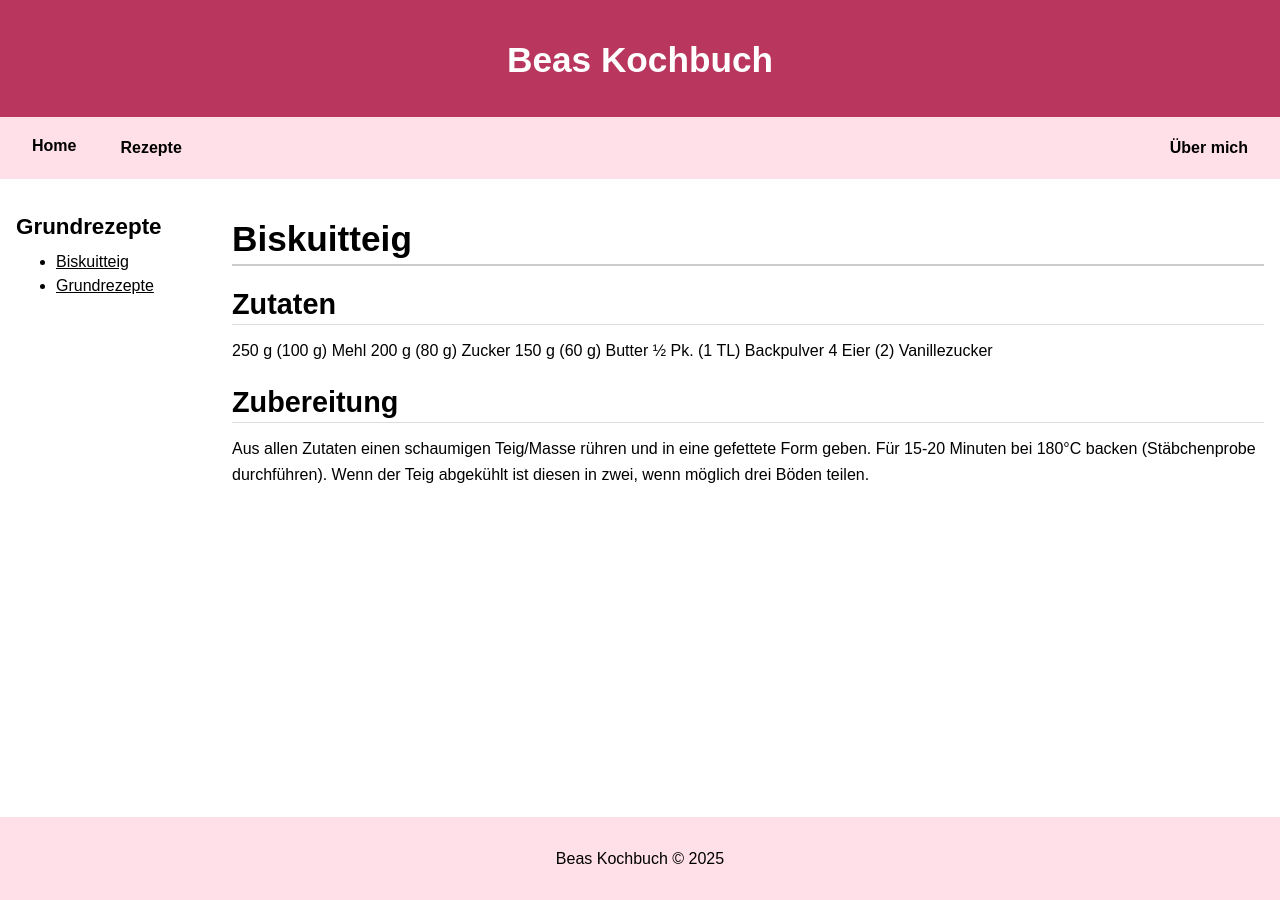
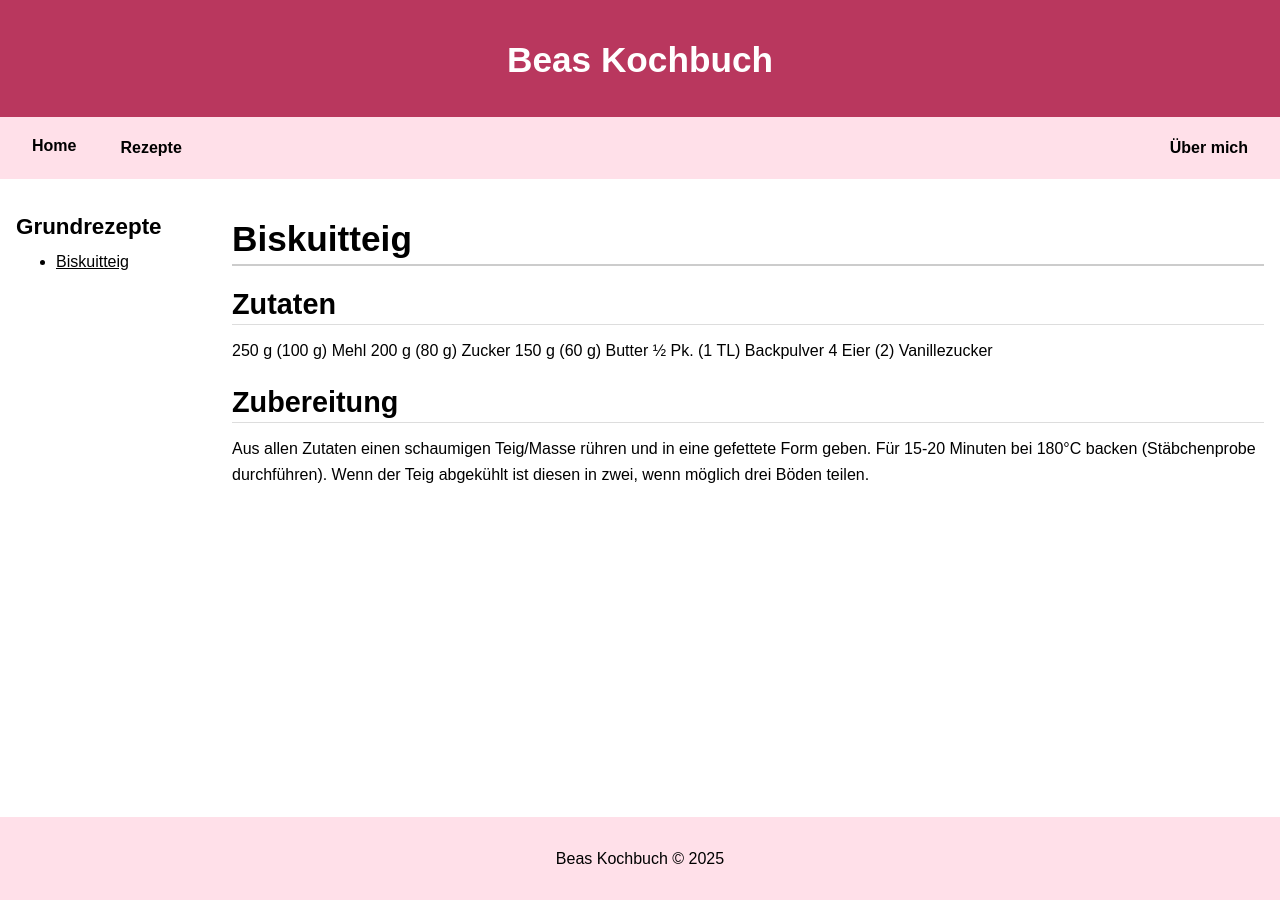
Before and after one commit to BeasKochbuch/BeasKochbuch.github.io, a Jekyll site: the page built from _recipes/grundrezepte/biskuitteig.md, in a window 1280 px wide. Built offline with Jekyll 4.4.1, drawn with Linux system fonts in a browser that asks for light colours.

Commit message:
Fix in layout and navigation

```diff
--- a/_layouts/category.html
+++ b/_layouts/category.html
@@ -20,7 +20,7 @@
       {{ content }}
     </div>
 
-    <section class="category-list">
+    <!-- <section class="category-list">
       {% assign items = site.recipes | where:"subcategory", page.subcategory | sort: "title" %}
       {% if items.size > 0 %}
         <ul>
@@ -31,7 +31,7 @@
       {% else %}
         <p>Keine Rezepte gefunden.</p>
       {% endif %}
-    </section>
+    </section> -->
   </main>
 
   <footer>
--- a/_layouts/recipe.html
+++ b/_layouts/recipe.html
@@ -17,13 +17,15 @@
   <div class="section">
     <aside class="sidebar">
       <h3>{{ page.subcategory }}</h3>
+      {% assign items = site.recipes
+        | where:"subcategory", page.subcategory
+        | where:"layout","recipe"
+        | sort:"title" %}
+
       <ul>
-        {% assign subitems = site.recipes | where:"subcategory", page.subcategory | sort: "title" %}
-        {% for s in subitems %}
-          <li class="{% if s.url == page.url %}current{% endif %}">
-            <a href="{{ s.url | relative_url }}">{{ s.title }}</a>
-          </li>
-        {% endfor %}
+      {% for r in items %}
+        <li><a href="{{ r.url | relative_url }}">{{ r.title }}</a></li>
+      {% endfor %}
       </ul>
     </aside>
 
--- a/static/css/main.css
+++ b/static/css/main.css
@@ -150,6 +150,7 @@ Topnav
 
 .dropdown-content a:hover {
     background-color: var(--color1);
+    color: black;
 }
 
 .dropdown:hover .dropdown-content {
```
